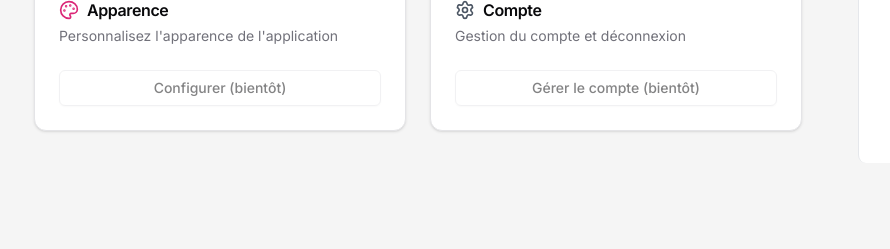
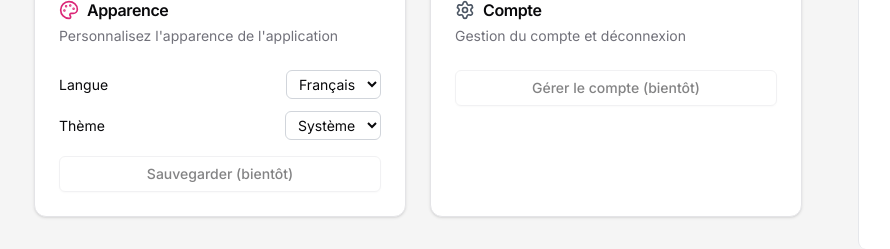
Before and after one commit to neova-protocol/Neosign, a Next.js app: page /dashboard/settings in a window 1280 px wide. Shown: the part 1053-1302 px from the top of the page, without its empty margins (134-1024 px from the left). Before the commit the page ends 1248 px from the top, so only its background shows below. Built offline with nearby package versions, Linux system fonts and the light colour scheme; no server answers; a web font is replaced by a local one.

Commit message:
feat: init delete account

```diff
--- a/src/app/dashboard/settings/page.tsx
+++ b/src/app/dashboard/settings/page.tsx
@@ -306,9 +306,34 @@ export default function SettingsPage() {
               Personnalisez l&apos;apparence de l&apos;application
             </CardDescription>
           </CardHeader>
-          <CardContent>
+          <CardContent className="space-y-4">
+            <div className="space-y-3">
+              <div className="flex items-center justify-between">
+                <span className="text-sm">Langue</span>
+                <select
+                  className="text-sm border border-gray-300 rounded-md px-2 py-1 bg-white"
+                  defaultValue="fr"
+                >
+                  <option value="fr">Français</option>
+                  <option value="en">English</option>
+                  <option value="es">Español</option>
+                  <option value="de">Deutsch</option>
+                </select>
+              </div>
+              <div className="flex items-center justify-between">
+                <span className="text-sm">Thème</span>
+                <select
+                  className="text-sm border border-gray-300 rounded-md px-2 py-1 bg-white"
+                  defaultValue="system"
+                >
+                  <option value="light">Clair</option>
+                  <option value="dark">Sombre</option>
+                  <option value="system">Système</option>
+                </select>
+              </div>
+            </div>
             <Button variant="outline" className="w-full" disabled>
-              Configurer (bientôt)
+              Sauvegarder (bientôt)
             </Button>
           </CardContent>
         </Card>
```
